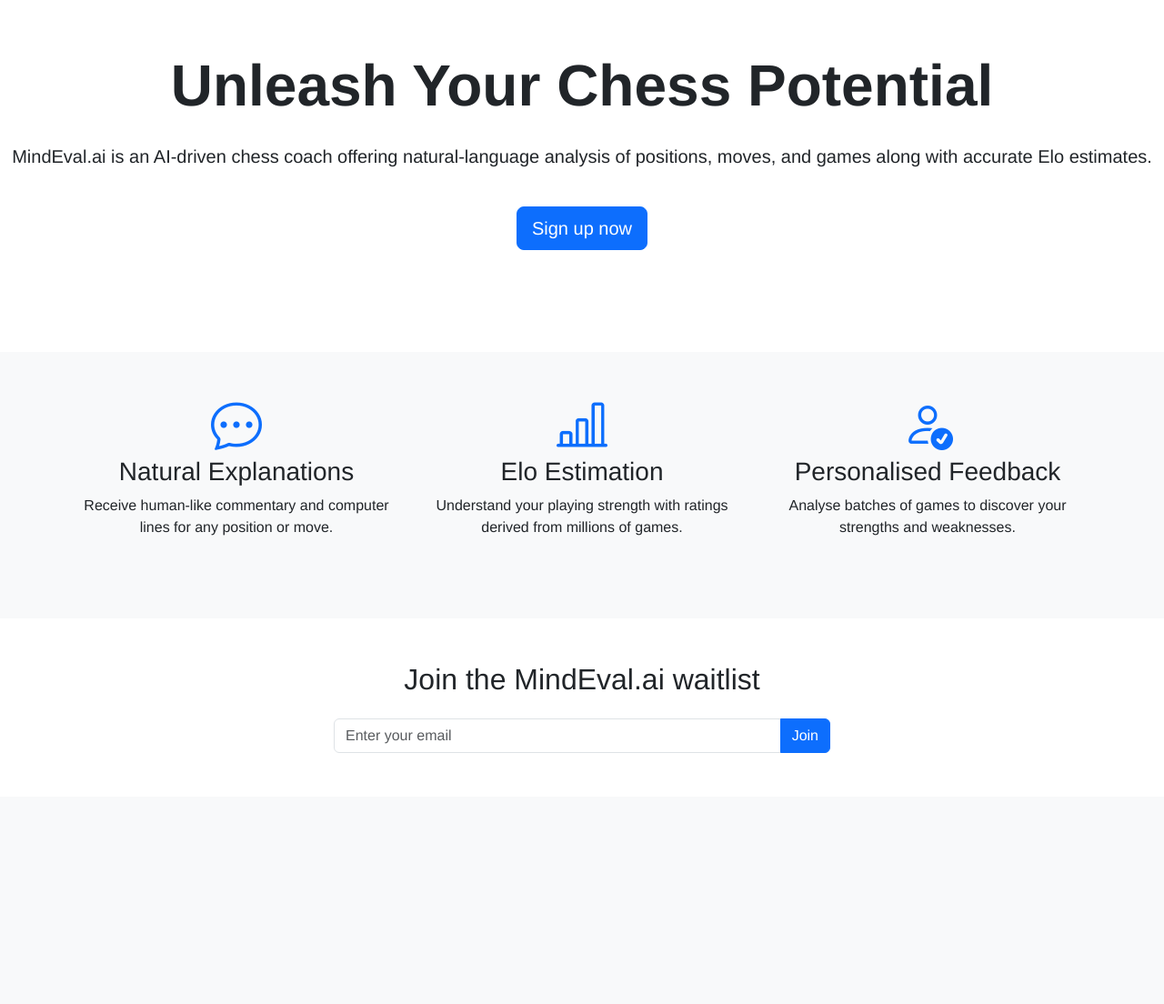
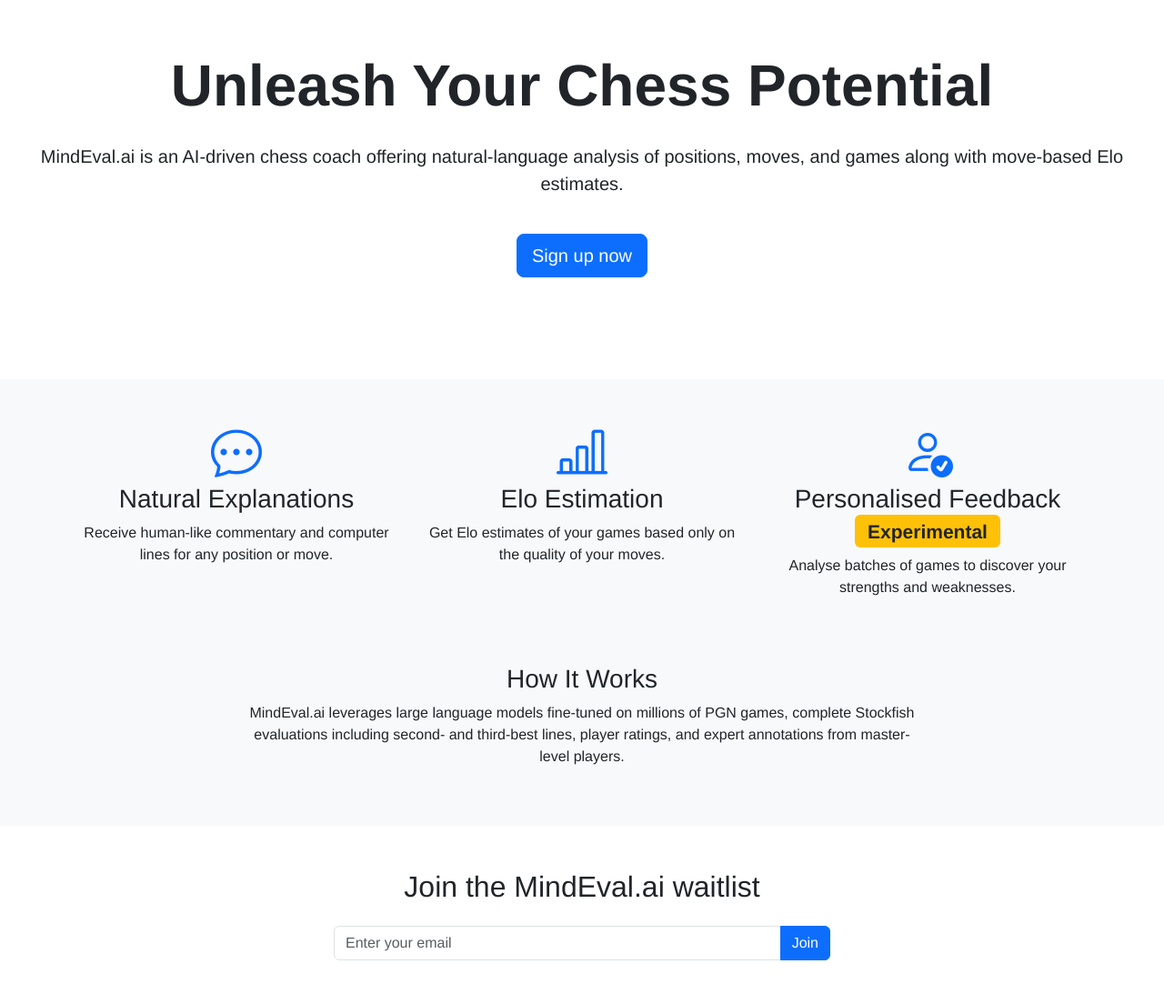
Before and after one commit to MaxKho/MindEvalAI, a Flask app: page / in a window 1280 px wide. Shown: the part 56-1160 px from the top of the page at 91% size. Before the commit the page ends 884 px from the top, so only its background shows below. Run offline with Flask 3, Linux system fonts and the light colour scheme.

Commit message:
Refine description and features

```diff
--- a/templates/index.html
+++ b/templates/index.html
@@ -33,7 +33,7 @@
 
     <section id="home" class="hero d-flex flex-column justify-content-center align-items-center text-center">
         <h1 class="display-3 fw-bold">Unleash Your Chess Potential</h1>
-        <p class="lead mt-3">MindEval.ai is an AI-driven chess coach offering natural-language analysis of positions, moves, and games along with accurate Elo estimates.</p>
+        <p class="lead mt-3">MindEval.ai is an AI-driven chess coach offering natural-language analysis of positions, moves, and games along with move-based Elo estimates.</p>
         <a href="#signup" class="btn btn-primary btn-lg mt-4">Sign up now</a>
     </section>
 
@@ -48,12 +48,18 @@
                 <div class="col-md-4 mb-4 feature opacity-0">
                     <i class="bi bi-bar-chart-line display-4 mb-3 text-primary"></i>
                     <h3>Elo Estimation</h3>
-                    <p>Understand your playing strength with ratings derived from millions of games.</p>
+                    <p>Get Elo estimates of your games based only on the quality of your moves.</p>
                 </div>
                 <div class="col-md-4 mb-4 feature opacity-0">
                     <i class="bi bi-person-check display-4 mb-3 text-primary"></i>
-                    <h3>Personalised Feedback</h3>
+                    <h3>Personalised Feedback <span class="badge bg-warning text-dark">Experimental</span></h3>
                     <p class="mb-0">Analyse batches of games to discover your strengths and weaknesses.</p>
+                </div>
+            </div>
+            <div class="row mt-5 feature opacity-0">
+                <div class="col-lg-8 mx-auto text-center">
+                    <h3>How It Works</h3>
+                    <p>MindEval.ai leverages large language models fine-tuned on millions of PGN games, complete Stockfish evaluations including second- and third-best lines, player ratings, and expert annotations from master-level players.</p>
                 </div>
             </div>
         </div>
```
Also changed, not shown: README.md.
